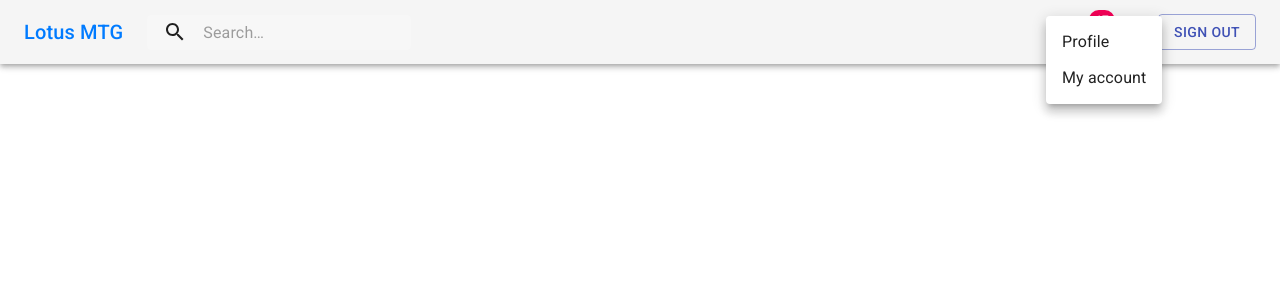
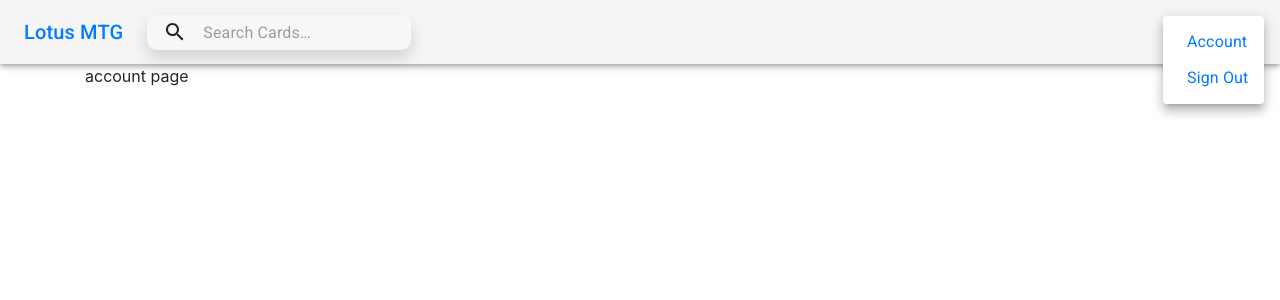
Before and after one commit to byrneg7/lotus_mtg_mern, a React (Create React App) app in the folder client/: page /account in a window 1280 px wide. Both pictures are taken after a click on the button "account of current user". Shown: the top 300 px of the page. Built offline with nearby package versions, Linux system fonts and the light colour scheme; no server answers.

Commit message:
auth links in navbar

```diff
--- a/client/src/components/Routes.js
+++ b/client/src/components/Routes.js
@@ -1,14 +1,14 @@
 import React from 'react';
 import { Route, Switch } from "react-router-dom";
-import Example from "./home/Example";
 import Home from './home/Home'
+import Account from './account/Account';
 
 const Router = () => {
   return (
     <>
       <Switch>
         <Route path="/" exact component={Home}/>
-        <Route path="/example" exact component={Example}/>
+        <Route path="/account" exact component={Account}/>
       </Switch>
     </>
   )
--- /dev/null
+++ b/client/src/components/account/Account.js
@@ -0,0 +1,11 @@
+import React from 'react';
+
+const Account = () => {
+  return (
+    <div>
+      account page
+    </div>
+  )
+};
+
+export default Account;
--- a/client/src/components/home/Example.js
+++ /dev/null
@@ -1,11 +0,0 @@
-import React from 'react';
-
-const Example = () => {
-  return(
-    <div>
-      example page
-    </div>
-  )
-};
-
-export default Example;
--- a/client/src/components/navbar/DesktopNav.js
+++ b/client/src/components/navbar/DesktopNav.js
@@ -84,19 +84,21 @@ const DesktopNav = ({auth}) => {
       open={isMenuOpen}
       onClose={handleMenuClose}
     >
-      <MenuItem onClick={handleMenuClose}>Profile</MenuItem>
-      <MenuItem onClick={handleMenuClose}>My account</MenuItem>
+      <MenuItem onClick={handleMenuClose}>
+        <Link className="ml-2" to='/account'>
+          Account
+        </Link>
+      </MenuItem>
+      <MenuItem onClick={handleMenuClose}>
+        <a className="ml-2" href="/api/logout">
+          Sign Out
+        </a>
+      </MenuItem>
     </Menu>
   );
 
   const renderButtons = () => {
-    if (auth) {
-      return (
-        <Button className="ml-2" variant="outlined" href="/api/logout" color="primary">
-          Sign Out
-        </Button>
-      )
-    } else {
+    if (!auth) {
       return (
         <Button className="ml-2" variant="outlined" href="/auth/google" color="primary">
           Sign In
@@ -118,22 +120,14 @@ const DesktopNav = ({auth}) => {
             <div className={classes.searchIcon}>
               <SearchIcon/>
             </div>
-            <InputBase
-              placeholder="Search…"
-              classes={{
-                root: classes.inputRoot,
-                input: classes.inputInput,
-              }}
+            <InputBase placeholder="Search Cards…" className="shadow" style={{borderRadius: 10}}
+                       classes={{root: classes.inputRoot, input: classes.inputInput}}
                        inputProps={{'aria-label': 'search'}}
             />
           </div>
           <div className={classes.grow}/>
           <div className={classes.sectionDesktop}>
-            <IconButton aria-label="show 17 new notifications" color="inherit">
-              <Badge badgeContent={17} color="secondary">
-                <NotificationsIcon/>
-              </Badge>
-            </IconButton>
+            <span className={auth ? '' : 'd-none'}>
               <IconButton
                 edge="end"
                 aria-label="account of current user"
@@ -144,6 +138,7 @@ const DesktopNav = ({auth}) => {
               >
                 <AccountCircle/>
               </IconButton>
+            </span>
             {renderButtons()}
           </div>
         </Toolbar>
```
Lines whose indentation alone changed are shown as unchanged.
